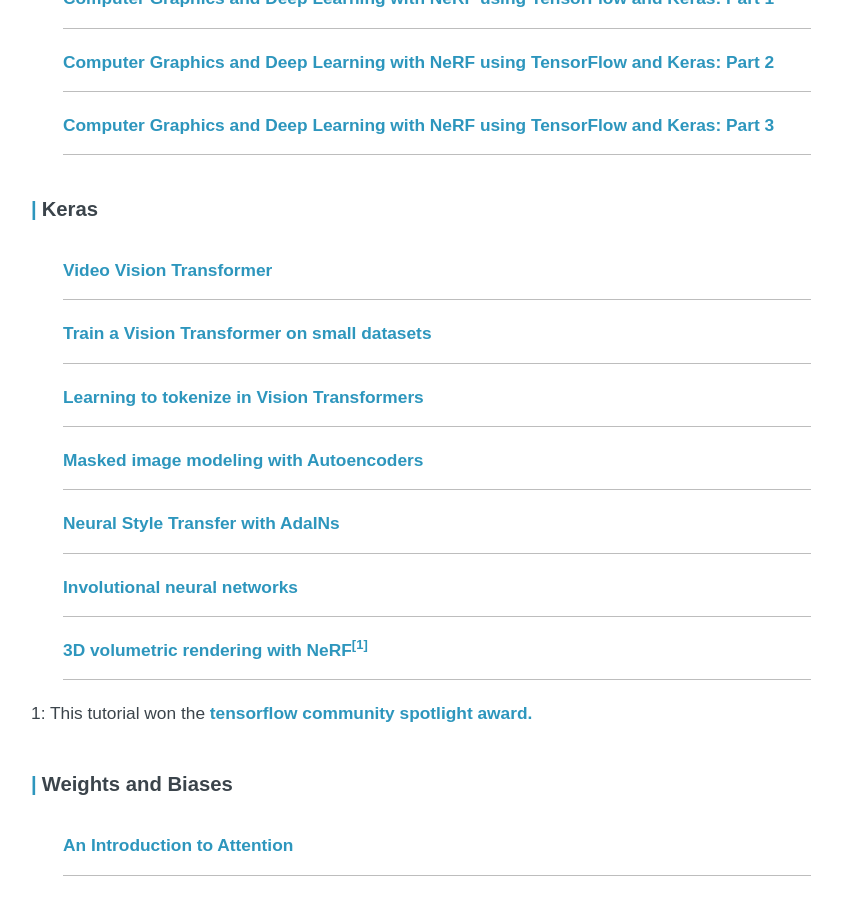
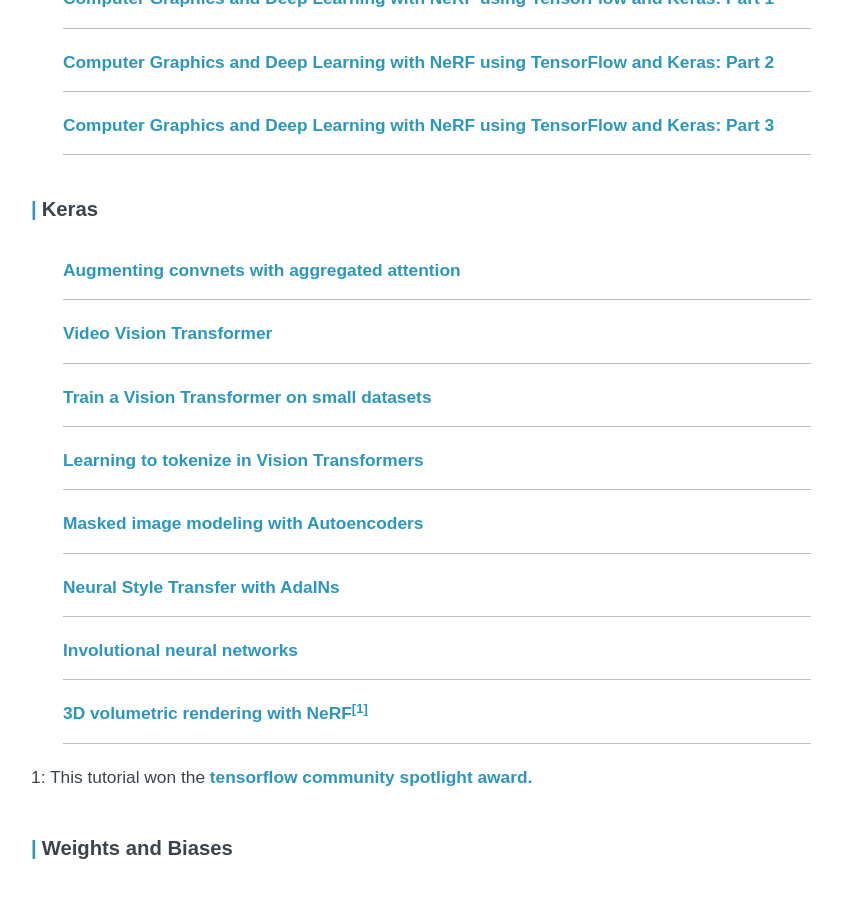
Before and after one commit to ariG23498/ariG23498.github.io, a Jekyll site: the page built from blogs.md, in a window 1280 px wide and 900 px high, scrolled down 385 px. Shown: the whole window, without its empty margins (219-1061 px from the left). Built offline with Jekyll 4.4.1, drawn with Linux system fonts in a browser that asks for light colours.

Commit message:
Update blogs.md

```diff
--- a/blogs.md
+++ b/blogs.md
@@ -23,6 +23,9 @@ permalink: /posts
         </article>
 
         <h3>Keras</h3>
+        <article class="archive-item">
+        <a class="archive-item-link" href="https://keras.io/examples/vision/patch_convnet/" target="_blank" rel="noopener noreferrer">Augmenting convnets with aggregated attention</a>
+        </article>
         <article class="archive-item">
         <a class="archive-item-link" href="https://keras.io/examples/vision/vivit/" target="_blank" rel="noopener noreferrer">Video Vision Transformer</a>
         </article>
```
